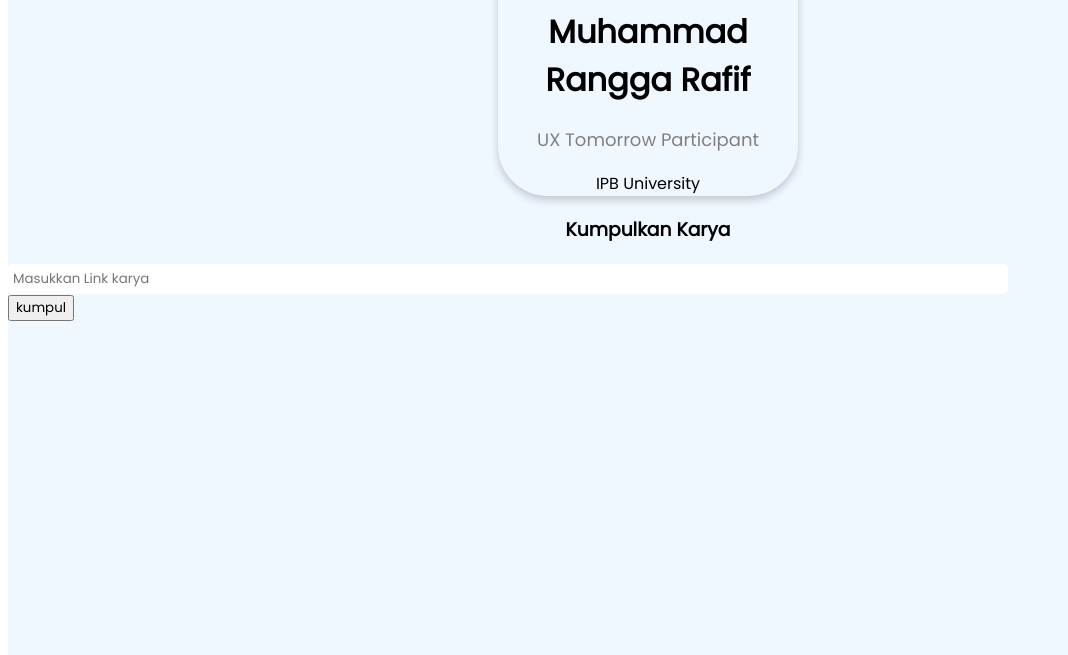
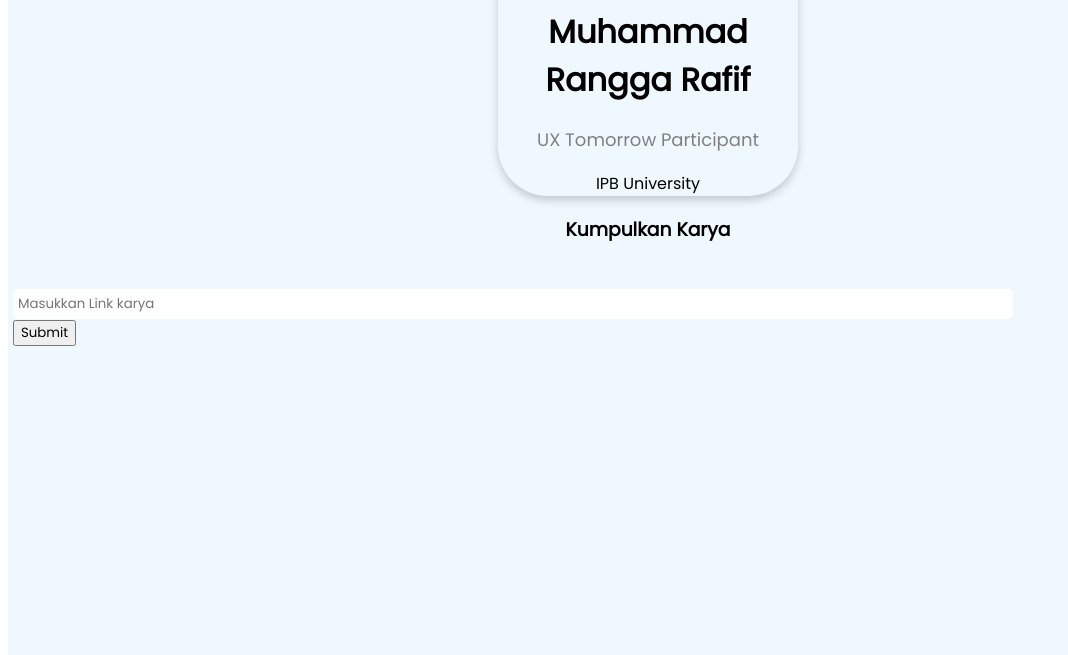
Before and after one commit to lazuadik/ittomorrow, a PHP site: page /dashboard-user.php in a window 1280 px wide. Shown: the part 253-908 px from the top of the page, without its empty margins (0-1068 px from the left). Run offline with PHP 8.4, Linux system fonts and the light colour scheme.

Commit message:
Create dashboard-user.php

```diff
--- a/dashboard-user.php
+++ b/dashboard-user.php
@@ -1,4 +1,3 @@
-
 <!DOCTYPE html>
 <html>
     <head>
@@ -31,12 +30,9 @@
             </div>
             <div class="container-2">
                 <h3>Kumpulkan Karya</h3>
-                <form action="prosespengumpulan.php" method="">
+                <form class="linkkarya" action="prosespengumpulan.php" method="POST">
                     <input type="text" placeholder="Masukkan Link karya" name="linkkarya" class="linkkarya">
-                    <input type="Submit" name="kumpul" VALUE="kumpul" >
-                    <?php if(isset($_GET['status']) && $_GET['status']== 'gagal'): ?>
-                        <span> pengumpulan gagal</span>
-                        <?php endif;?>
+                    <input type="submit" name="kumpul" value="Submit"></input>
                 </form>
             </div>
         </main>
```
